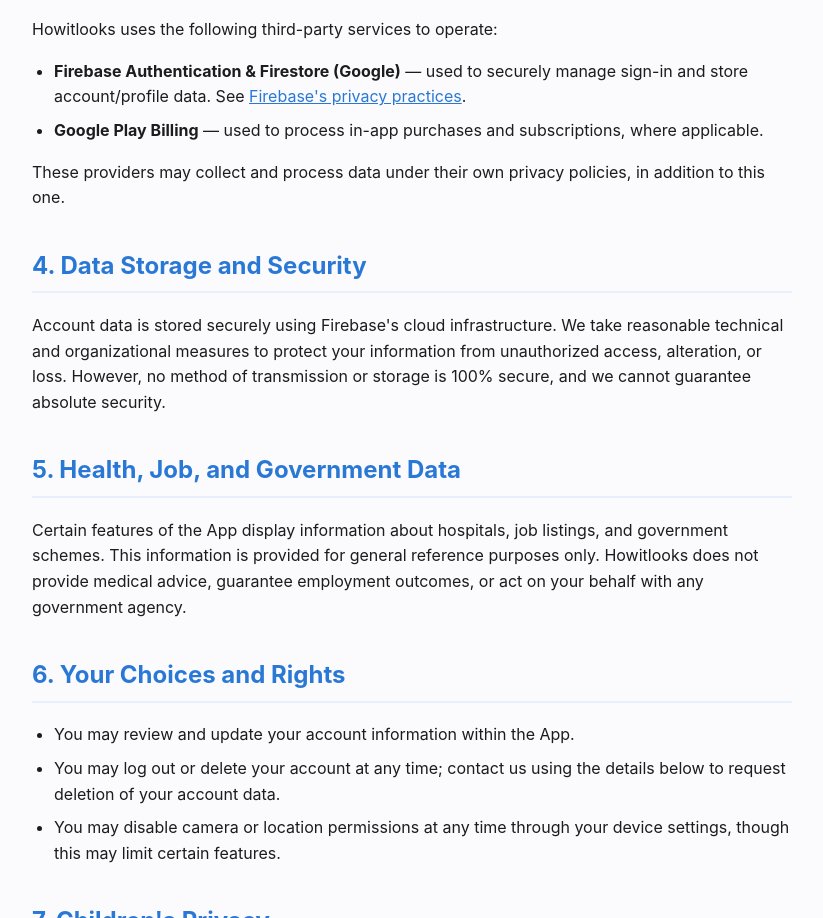
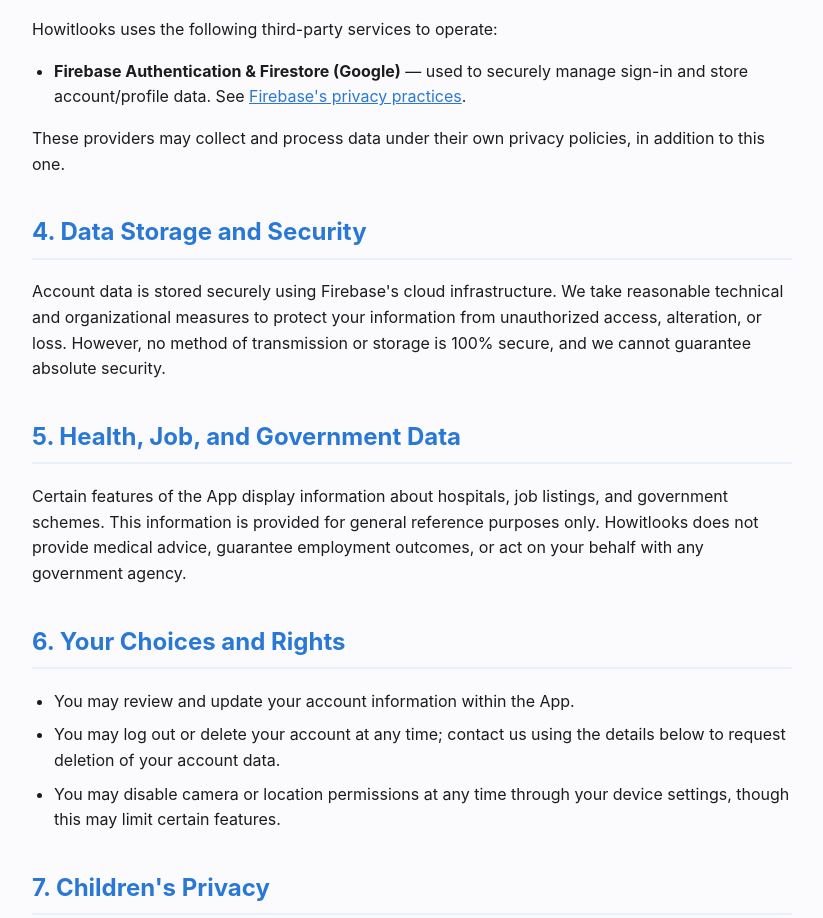
Before and after one commit to ghouseazeez786-sys/Howitlooks, a plain HTML site: page privacy.html in a window 1280 px wide. Shown: the part 1190-2108 px from the top of the page, without its empty margins (228-1051 px from the left). Drawn offline with Linux system fonts and the light colour scheme.

Commit message:
Remove Google Play Billing mention from privacy policy

```diff
--- a/privacy.html
+++ b/privacy.html
@@ -63,7 +63,6 @@
 <p>Howitlooks uses the following third-party services to operate:</p>
 <ul>
   <li><strong>Firebase Authentication &amp; Firestore (Google)</strong> — used to securely manage sign-in and store account/profile data. See <a href="https://firebase.google.com/support/privacy" target="_blank" rel="noopener">Firebase's privacy practices</a>.</li>
-  <li><strong>Google Play Billing</strong> — used to process in-app purchases and subscriptions, where applicable.</li>
 </ul>
 <p>These providers may collect and process data under their own privacy policies, in addition to this one.</p>
 
```
